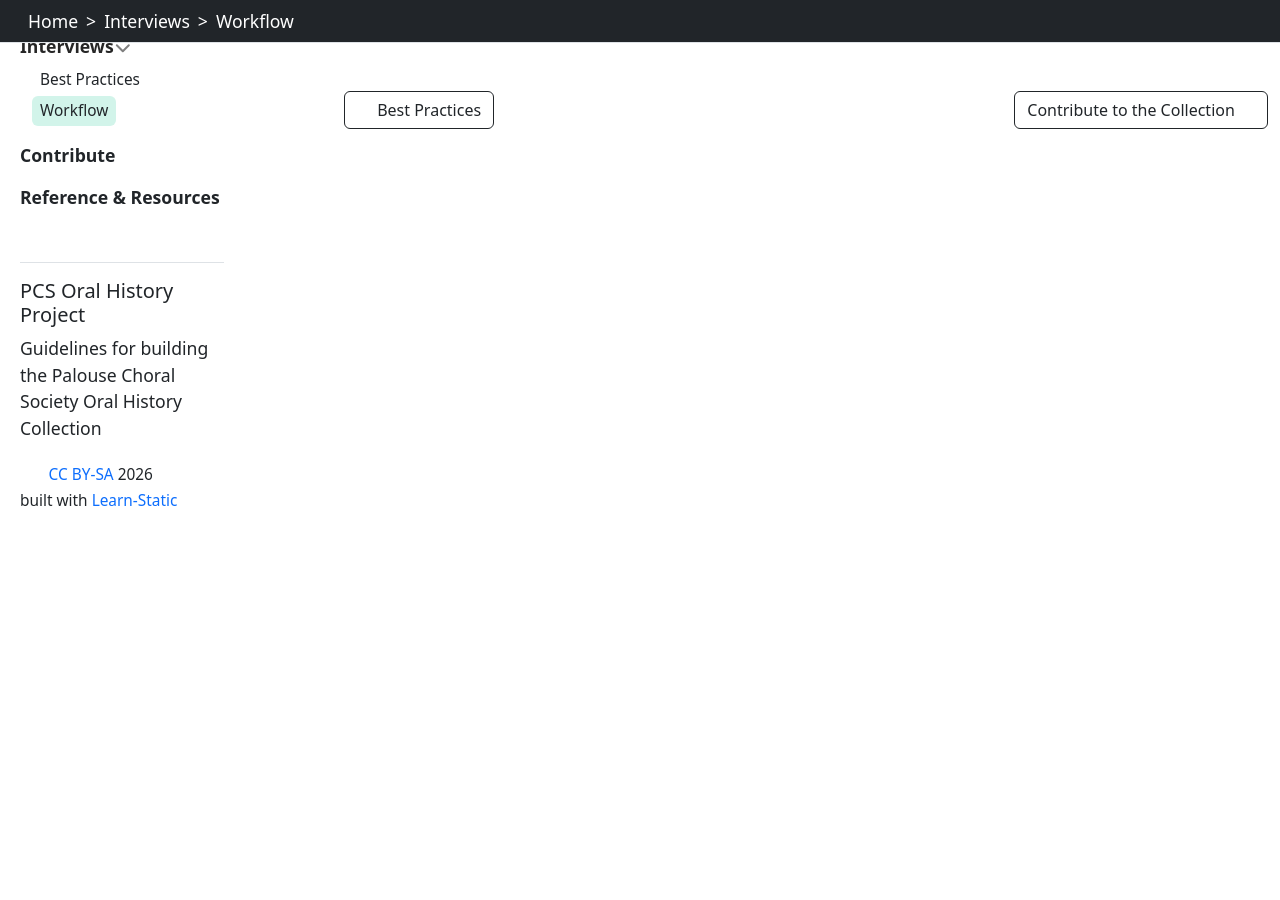
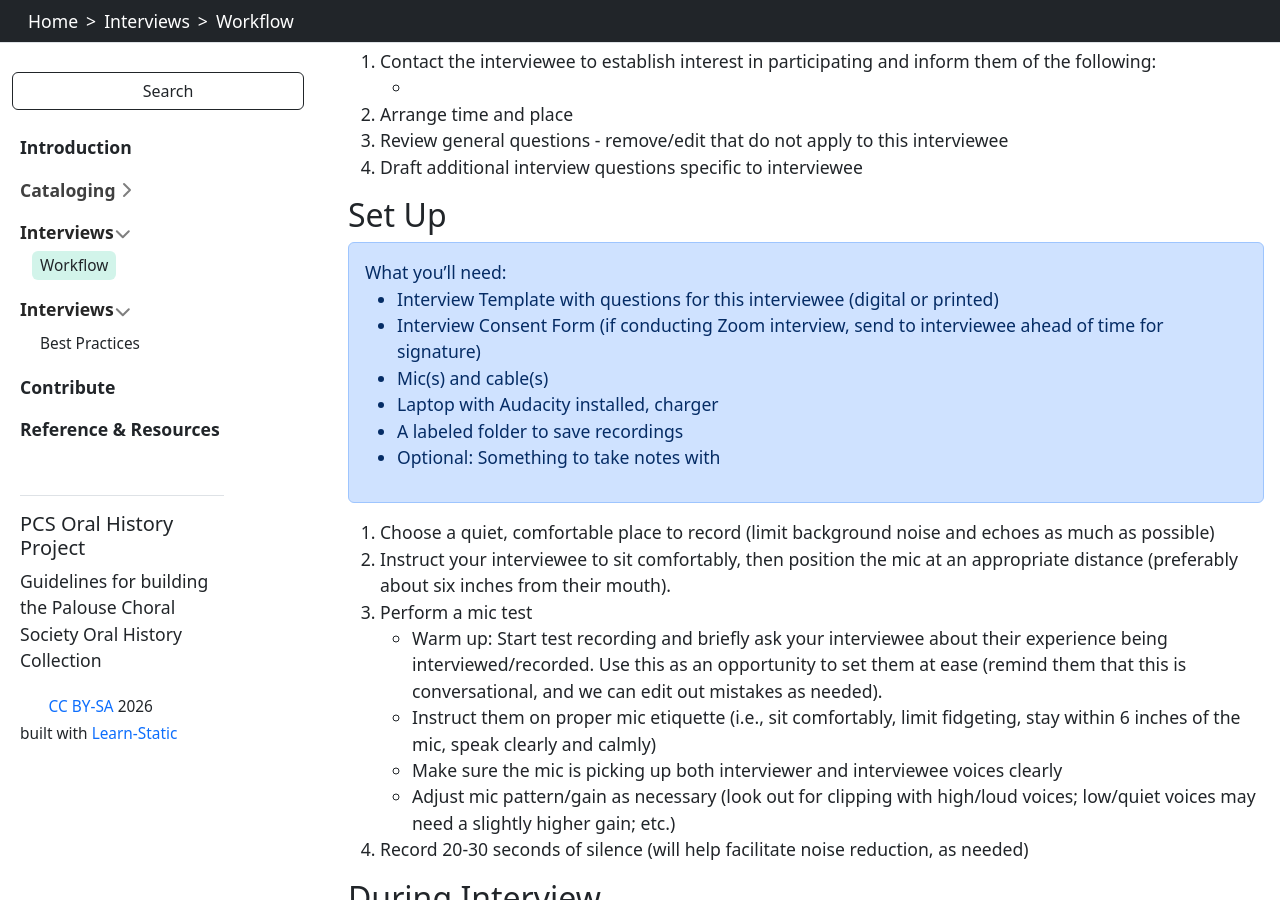
Before and after one commit to llove28/pcs-project, a Jekyll site: the page built from content/interviews/workflow.md, in a window 1280 px wide and 900 px high, scrolled down 842 px. Built offline with Jekyll 4.4.1, drawn with Linux system fonts in a browser that asks for light colours; before the commit the page ends 1556 px from its top, so only the background shows below that; some of the changed text lies outside the part shown.

Commit message:
Enhance interview workflow documentation
Expanded the workflow documentation for conducting interviews, including planning, setup, during the interview, and post-interview processes.

```diff
--- a/content/interviews/workflow.md
+++ b/content/interviews/workflow.md
@@ -1,6 +1,59 @@
 ---
-section: Interviews
+section_id: Interviews
 nav_order: 2
 title: Workflow
 topics: Site options; _config.yml
 ---
+
+## Planning the Interview
+
+1. Contact the interviewee to establish interest in participating and inform them of the following:
+   -
+3. Arrange time and place
+4. Review general questions - remove/edit that do not apply to this interviewee
+5. Draft additional interview questions specific to interviewee
+
+## Set Up
+
+{% capture text %} What you'll need:
+- Interview Template with questions for this interviewee (digital or printed)
+- Interview Consent Form (if conducting Zoom interview, send to interviewee ahead of time for signature)
+- Mic(s) and cable(s)
+- Laptop with Audacity installed, charger
+- A labeled folder to save recordings
+- Optional: Something to take notes with{% endcapture %}
+{% include alert.html text=text color=secondary %}
+
+1. Choose a quiet, comfortable place to record (limit background noise and echoes as much as possible)
+2. Instruct your interviewee to sit comfortably, then position the mic at an appropriate distance (preferably about six inches from their mouth).
+3. Perform a mic test
+- Warm up: Start test recording and briefly ask your interviewee about their experience being interviewed/recorded.
+Use this as an opportunity to set them at ease (remind them that this is conversational, and we can edit out mistakes as needed).
+- Instruct them on proper mic etiquette (i.e., sit comfortably, limit fidgeting, stay within 6 inches of the mic, speak clearly and calmly)
+- Make sure the mic is picking up both interviewer and interviewee voices clearly
+- Adjust mic pattern/gain as necessary (look out for clipping with high/loud voices; low/quiet voices may need a slightly higher gain; etc.)
+4. Record 20-30 seconds of silence (will help facilitate noise reduction, as needed)
+
+## During Interview
+
+- If possible, write down timestamps for places where cuts need to be made (i.e. mistakes, redos, etc)
+- Periodically check the recording to ensure everything is still working correctly
+- Remember that you can pause the interview for breaks/readjustments as needed
+
+## Post-Interview
+
+1. Name files using file naming system
+2. Save raw and/or MP3 files to a USB drive when possible (easier than uploading large Audacity files?)
+3. Editing: (save this for me?)
+- Listen to entire audio before beginning edits, taking notes on what needs to be cut, fixed, etc
+- Perform noise reduction as needed
+- Export to MP3 - fill in the file metadata before saving
+4. Transcribing:
+- Upload audio file to transcription generator
+- Download as a text file
+- Review the transcript while listening to the audio
+- Correct errors or dropped words
+- Label transcript with tags as appropriate
+- Add names of speakers and edit timestamps as needed
+- Transfer completed transcript data to spreadsheet
+- Make sure transcript file is labeled correctly
```
